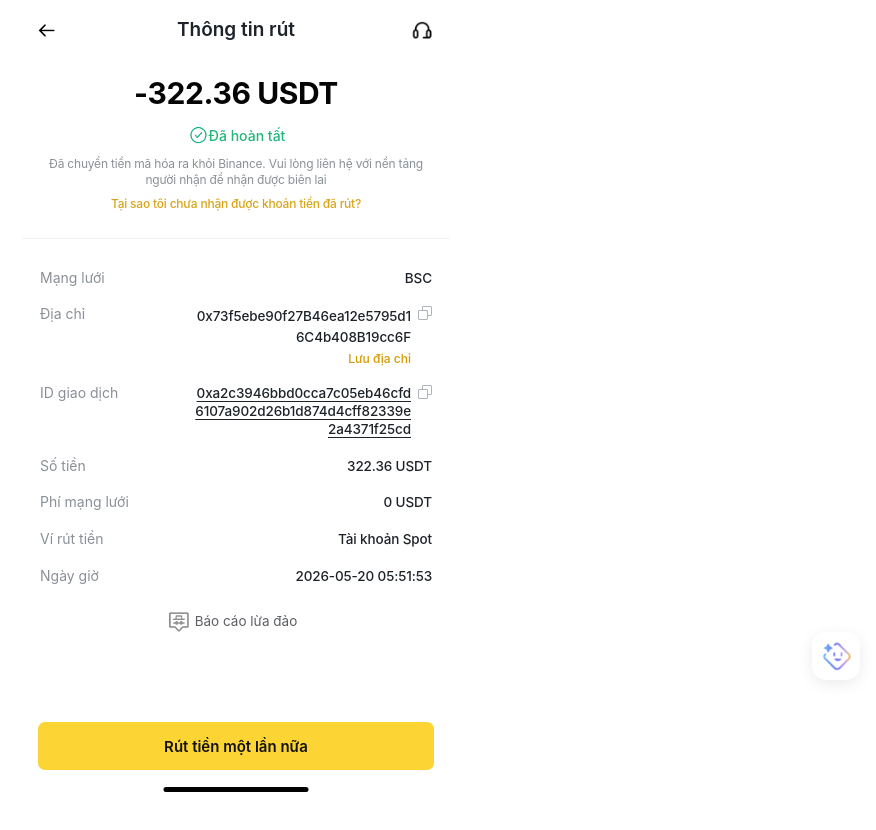
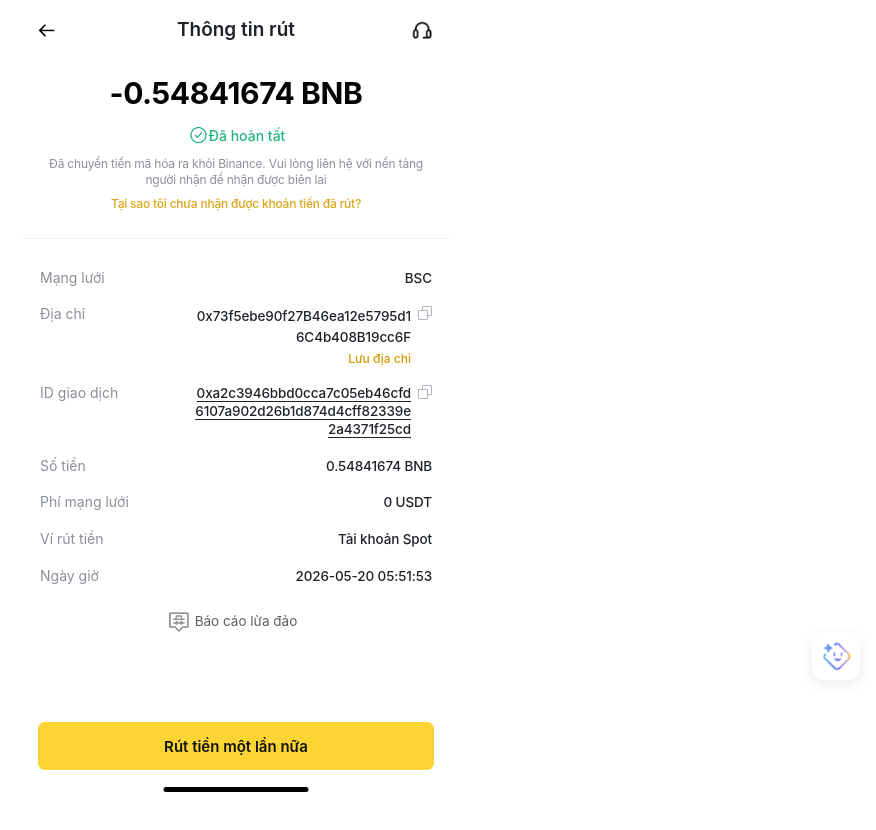
Before and after one commit to Duythang220911/binance-wallet-end, a React app: page withdraw-money.html in a window 1280 px wide. Shown: the whole page, without its empty margins (404-1280 px from the left). Built offline with nearby package versions, Linux system fonts and the light colour scheme.

Commit message:
Update withdraw-money.html

```diff
--- a/withdraw-money.html
+++ b/withdraw-money.html
@@ -24,7 +24,7 @@
     </header>
 
     <section class="summary">
-      <div class="amount">-322.36 USDT</div>
+      <div class="amount">-0.54841674 BNB</div>
 
      <div class="status">
   <img src="img/images/check-success.png"
@@ -79,7 +79,7 @@
 
   <div class="detail-row">
     <span>Số tiền</span>
-    <strong>322.36 USDT</strong>
+    <strong>0.54841674 BNB</strong>
   </div>
 
   <div class="detail-row">
```
